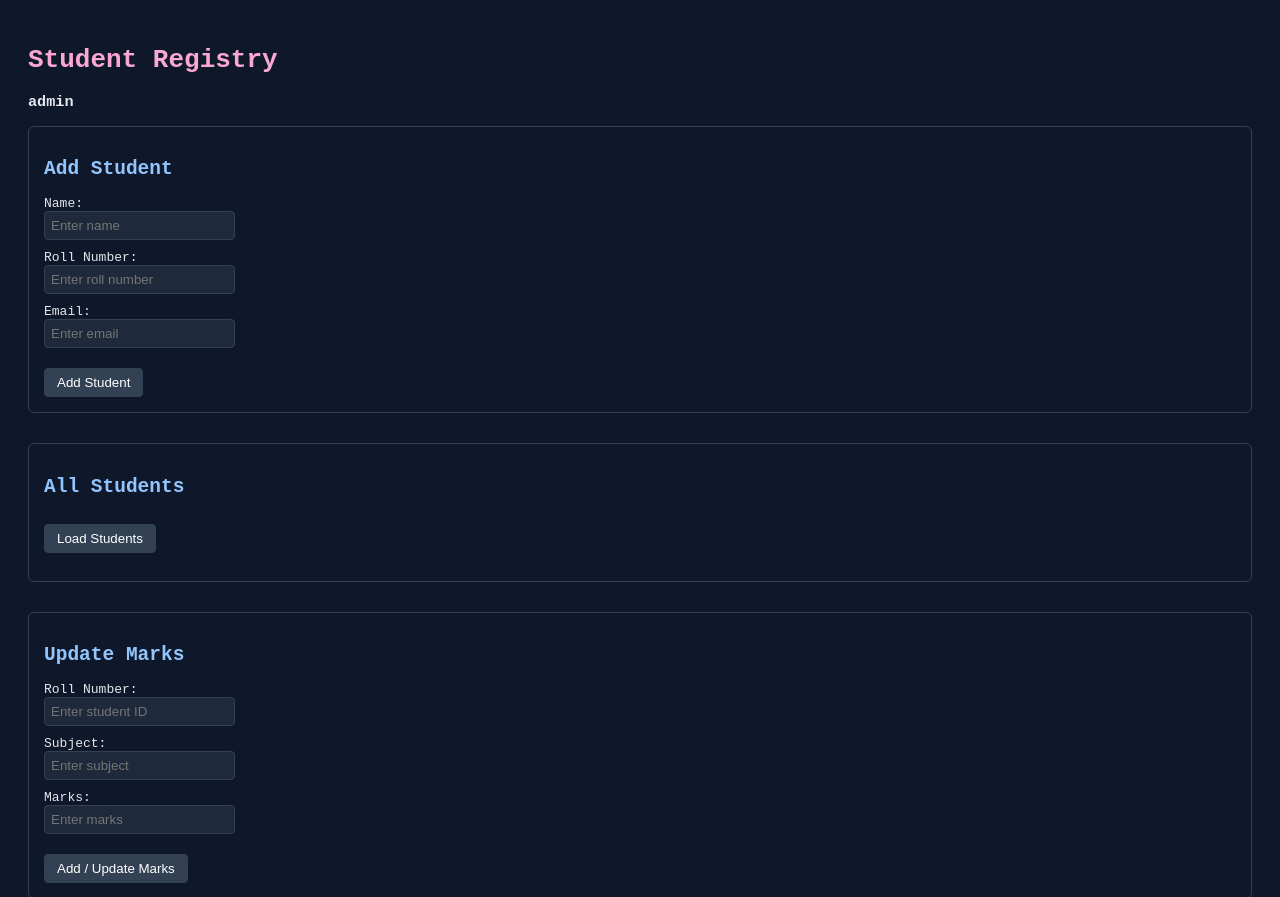
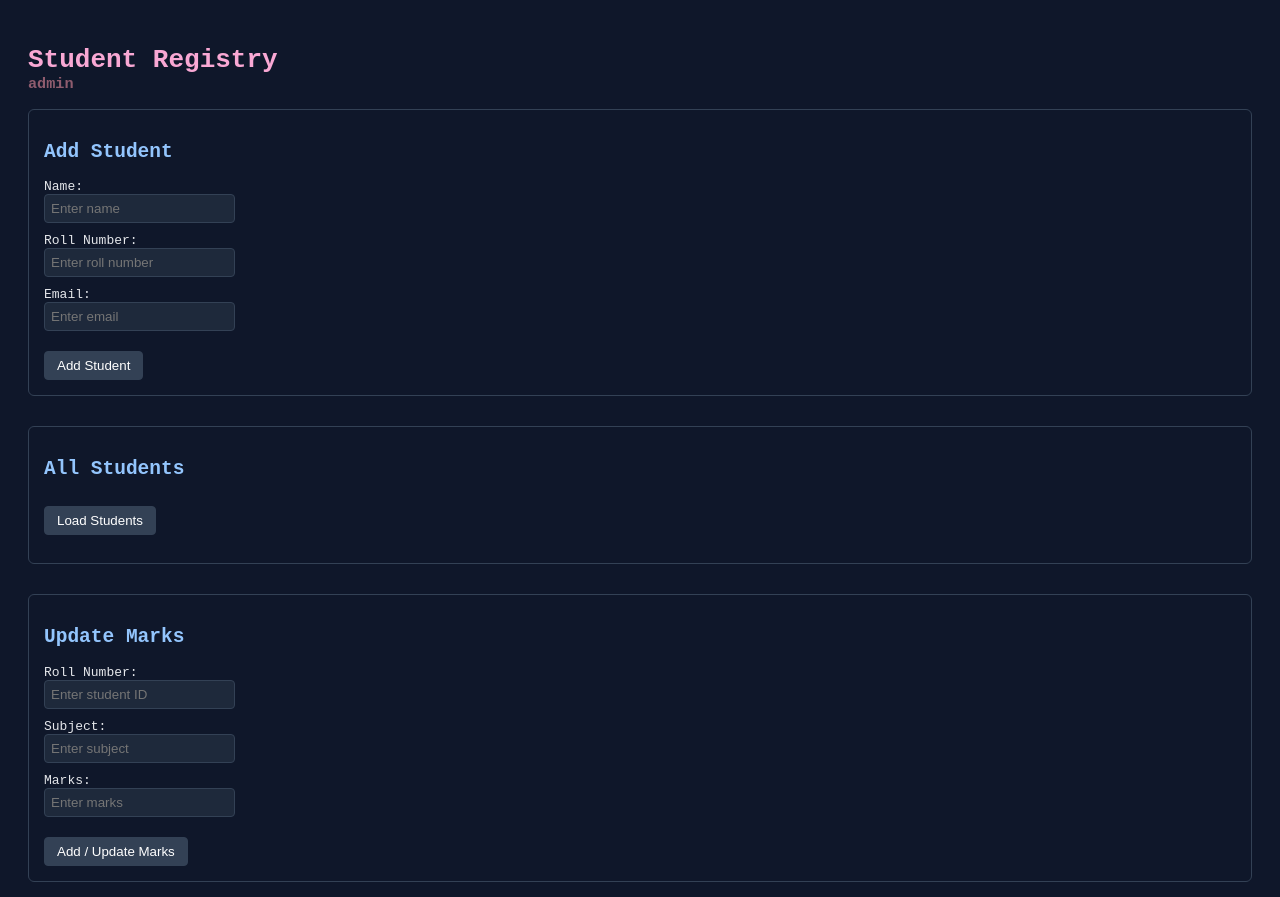
Before and after one commit to giingerr01/mark-registry-web, a website: page frontend/index.html in a window 1280 px wide. Shown: the top 897 px of the page. Drawn offline with Linux system fonts and the light colour scheme.

Commit message:
refactor: adjust margin styles for h1 and h3 elements for consistency

```diff
--- a/frontend/style.css
+++ b/frontend/style.css
@@ -13,11 +13,17 @@ body {
 }
 
 h1 {
+  margin-bottom: 0px;
   color: #f9a8d4;
 }
 
 h2 {
   color: #93c5fd;
+}
+
+h3 {
+  color: #f9a8;
+  margin-top: 0px;
 }
 
 input {
```
